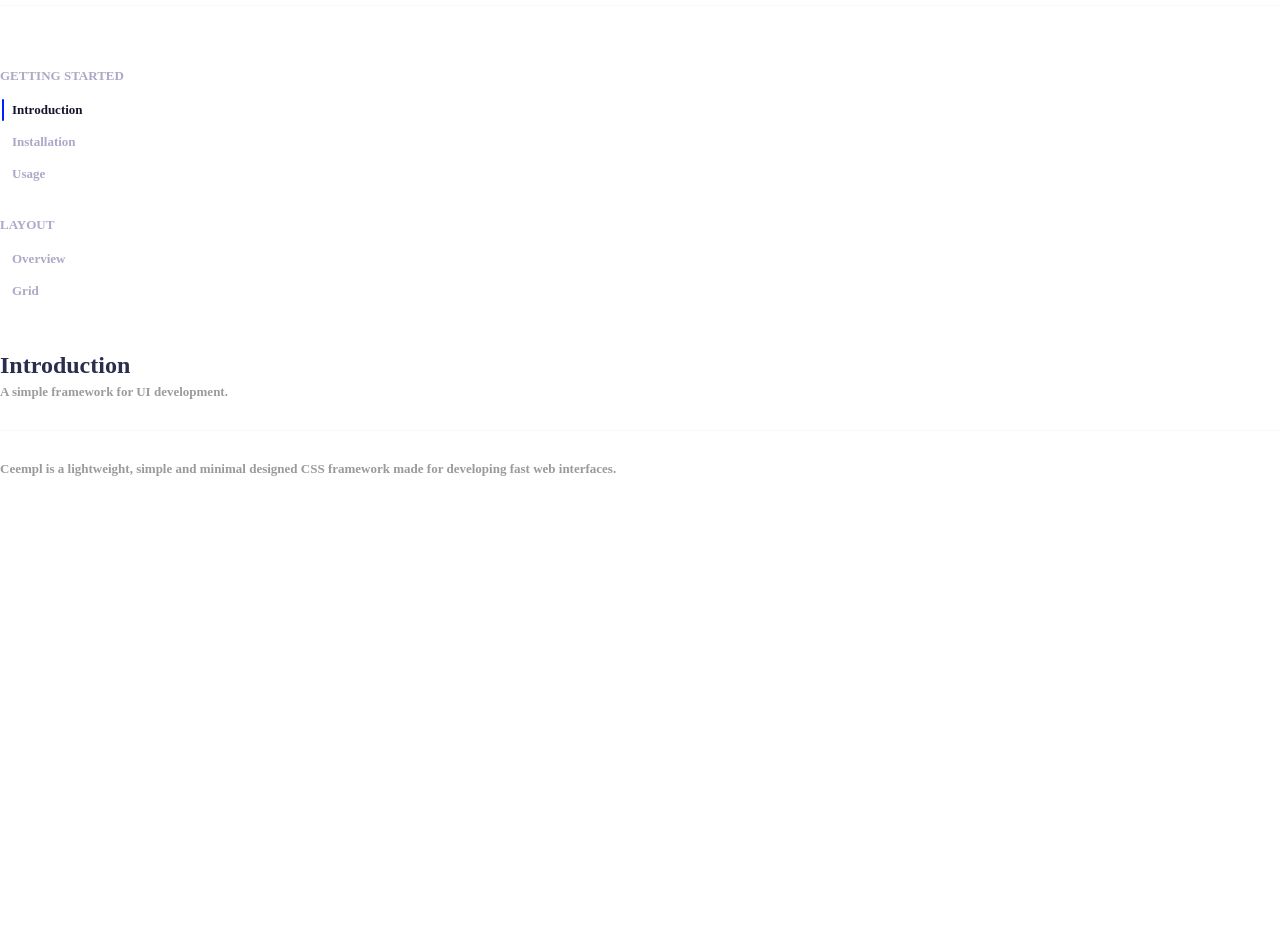
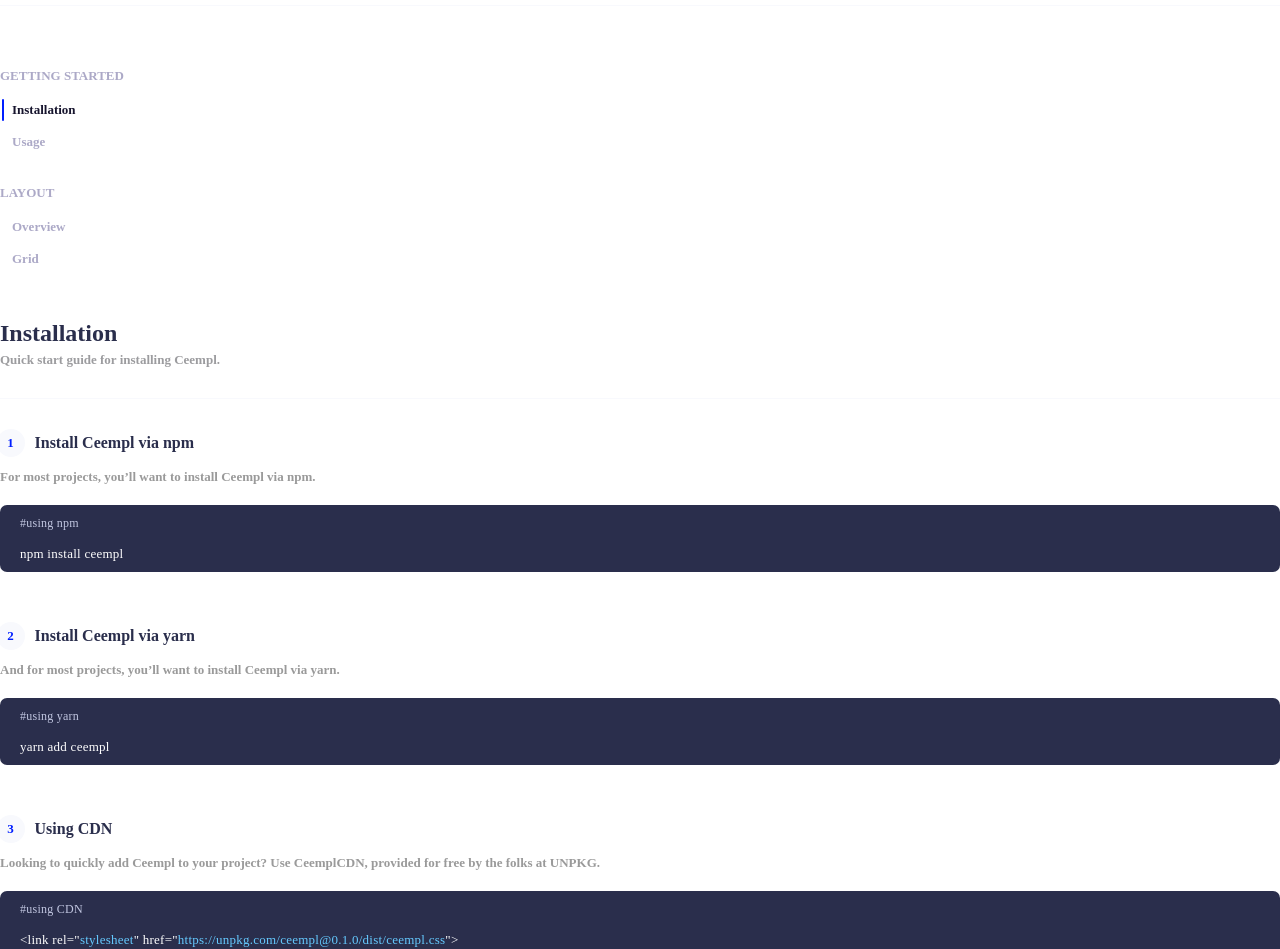
Before and after one commit to ceempl/ceempl-docs, a Nuxt app: page /docs in a window 1280 px wide. Shown: the part 100-1049 px from the top of the page. Built offline with nearby package versions, Linux system fonts and the light colour scheme.

Commit message:
modify sidebar

```diff
--- a/components/Sidebar.vue
+++ b/components/Sidebar.vue
@@ -4,10 +4,7 @@
             <span class="title">Getting started</span>
             <ul>
                 <li>
-                    <nuxt-link to="/docs">Introduction</nuxt-link>
-                </li>
-                <li>
-                    <nuxt-link to="/docs/installation">Installation</nuxt-link>
+                    <nuxt-link to="/docs">Installation</nuxt-link>
                 </li>
                 <li>
                     <nuxt-link to="/docs/usage">Usage</nuxt-link>
--- a/pages/docs/index.vue
+++ b/pages/docs/index.vue
@@ -9,11 +9,44 @@
             <div class="col md-8">
               <div class="main">
                 <div class="title">
-                  <h1>Introduction</h1>
-                  <p>A simple framework for UI development.</p>
+                  <h1>Installation</h1>
+                  <p>Quick start guide for installing Ceempl.</p>
                 </div>
-                <div class="item">
-                  <p class="description">Ceempl is a lightweight, simple and minimal designed CSS framework made for developing fast web interfaces.</p>
+                <div class="item" id="npm">
+                  <div class="header">
+                    <a href="#npm">#</a>
+                    <span>1</span>
+                    <h4>Install Ceempl via npm</h4>
+                  </div>
+                  <p class="description">For most projects, you’ll want to install Ceempl via npm.</p>
+                  <div class="code">
+                    <pre><code><span class="comment margin">#using npm</span>
+npm install ceempl</code></pre>
+                  </div>
+                </div>
+                <div class="item" id="yarn">
+                  <div class="header">
+                    <a href="#yarn">#</a>
+                    <span>2</span>
+                    <h4>Install Ceempl via yarn</h4>
+                  </div>
+                  <p class="description">And for most projects, you’ll want to install Ceempl via yarn.</p>
+                  <div class="code">
+                    <pre><code><span class="comment margin">#using yarn</span>
+yarn add ceempl</code></pre>
+                  </div>
+                </div>
+                <div class="item" id="cdn">
+                  <div class="header">
+                    <a href="#cdn">#</a>
+                    <span>3</span>
+                    <h4>Using CDN</h4>
+                  </div>
+                  <p class="description">Looking to quickly add Ceempl to your project? Use CeemplCDN, provided for free by the folks at UNPKG. </p>
+                  <div class="code">
+                    <pre><code><span class="comment margin">#using CDN</span>
+<<span>link rel="<span class="blue">stylesheet</span>" href="<span class="blue">https://unpkg.com/ceempl@0.1.0/dist/ceempl.css</span>"</span>></code></pre>
+                  </div>
                 </div>
               </div>
             </div>
@@ -23,7 +56,13 @@
                   <span class="title">On this page</span>
                   <ul>
                       <li>
-                        <p>Intro</p>
+                        <a href="#npm">#npm</a>
+                      </li>
+                      <li>
+                        <a href="#yarn">#yarn</a>
+                      </li>
+                      <li>
+                        <a href="#cdn">#cdn</a>
                       </li>
                   </ul>
                 </div>
@@ -45,9 +84,3 @@
   }
 }
 </script>
-
-<style>
-
-
-
-</style>
--- a/pages/docs/installation.vue
+++ /dev/null
@@ -1,86 +0,0 @@
-<template>
-    <div class="container">
-        <Navbar />
-        <div class="docs">
-          <div class="row">
-            <div class="col md-2">
-              <Sidebar />
-            </div>
-            <div class="col md-8">
-              <div class="main">
-                <div class="title">
-                  <h1>Installation</h1>
-                  <p>Quick start guide for installing and configuring Ceempl.</p>
-                </div>
-                <div class="item" id="npm">
-                  <div class="header">
-                    <a href="#npm">#</a>
-                    <span>1</span>
-                    <h4>Install Ceempl via npm</h4>
-                  </div>
-                  <p class="description">For most projects, you’ll want to install Ceempl via npm.</p>
-                  <div class="code">
-                    <pre><code><span class="comment margin">#using npm</span>
-npm install ceempl</code></pre>
-                  </div>
-                </div>
-                <div class="item" id="yarn">
-                  <div class="header">
-                    <a href="#yarn">#</a>
-                    <span>2</span>
-                    <h4>Install Ceempl via yarn</h4>
-                  </div>
-                  <p class="description">And for most projects, you’ll want to install Ceempl via yarn.</p>
-                  <div class="code">
-                    <pre><code><span class="comment margin">#using yarn</span>
-yarn add ceempl</code></pre>
-                  </div>
-                </div>
-                <div class="item" id="cdn">
-                  <div class="header">
-                    <a href="#cdn">#</a>
-                    <span>3</span>
-                    <h4>Using CDN</h4>
-                  </div>
-                  <p class="description">Looking to quickly add Ceempl to your project? Use CeemplCDN, provided for free by the folks at UNPKG. </p>
-                  <div class="code">
-                    <pre><code><span class="comment margin">#using CDN</span>
-<<span>link rel="<span class="blue">stylesheet</span>" href="<span class="blue">https://unpkg.com/ceempl@0.1.0/dist/ceempl.css</span>"</span>></code></pre>
-                  </div>
-                </div>
-              </div>
-            </div>
-            <div class="col md-2">
-              <div class="sidebar right">
-                <div class="item">
-                  <span class="title">On this page</span>
-                  <ul>
-                      <li>
-                        <a href="#npm">#npm</a>
-                      </li>
-                      <li>
-                        <a href="#yarn">#yarn</a>
-                      </li>
-                      <li>
-                        <a href="#cdn">#cdn</a>
-                      </li>
-                  </ul>
-                </div>
-              </div>
-            </div>
-          </div>
-        </div>
-    </div>
-</template>
-
-<script>
-import Navbar from '~/components/Navbar.vue'
-import Sidebar from '~/components/Sidebar.vue'
-
-export default {
-  components: {
-    Navbar,
-    Sidebar
-  }
-}
-</script>
--- a/pages/index.vue
+++ b/pages/index.vue
@@ -31,7 +31,7 @@
         </svg>
         <p>A lightweight and simple front-end framework for developing fast web interfaces.</p>
         <div class="action">
-          <nuxt-link to="/docs/installation" class="primary">Get started</nuxt-link>
+          <nuxt-link to="/docs" class="primary">Get started</nuxt-link>
           <a class="secondary" href="https://github.com/ceempl/ceempl" target="_blank">GitHub</a>
         </div>
       </div>
```
